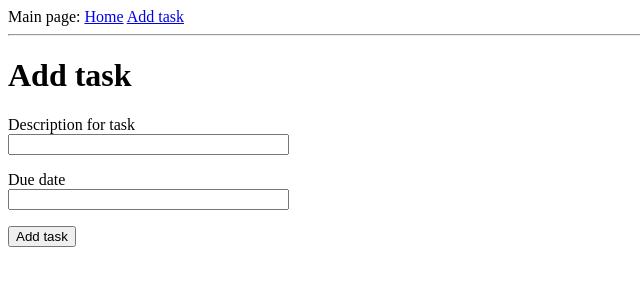
After one commit to TheSergeyS/test_flask, a Flask app: page /AddTask in a window 1280 px wide. The commit adds this page. Shown: the top 300 px of the page, without its empty margins (0-640 px from the left). Run offline with Flask 2, Linux system fonts and the light colour scheme.

Commit message:
add new files

```diff
--- /dev/null
+++ b/set_app.txt
@@ -0,0 +1,3 @@
+cd C:\Python\web\Test_Flask
+SET FLASK_DEBUG=1
+SET FLASK_APP=test_webapp.py
--- a/webapp/__init__.py
+++ b/webapp/__init__.py
@@ -1,5 +1,16 @@
 from flask import Flask
+from webapp import datastorage
+from webapp.config import Config
 
 app = Flask(__name__)
+app.config.from_object(Config)
+conn = datastorage.init()
 
+# SECRET_KEY = os.environ.get('SECRET_KEY') or 'you-will-never-guess'
+app.config.from_object(Config)
 from webapp import routes
+
+
+# Для отладки в Шарме, потом удалить
+if __name__ == '__main__':
+    app.run()
--- /dev/null
+++ b/webapp/datastorage.py
@@ -0,0 +1,52 @@
+import sqlite3
+
+db_filename = 'testDB.sqllite'
+
+def init():
+
+    conn = sqlite3.connect(db_filename)
+    curs = conn.cursor()
+    curs.execute("""
+            CREATE TABLE IF NOT EXISTS "TaskQueue" (
+              id INTEGER PRIMARY KEY,
+              Description TEXT,
+              _is_done boolean default FALSE,
+              _is_deleted boolean default FALSE,
+              CreatedOn Date DEFAULT CURRENT_DATE,
+              DueDate Date);
+              """)
+
+    return conn
+
+def add_task(conn, description, duedate):
+
+    # 1.
+    cursor = conn.cursor()
+    query = """INSERT INTO TaskQueue (Description, DueDate)
+                VALUES (:description, :duedate)"""
+    cursor.execute(query, {'description': description, 'duedate': duedate})
+    conn.commit()
+
+    # 2.
+    # cursor = conn.cursor()
+    # cursor.execute("INSERT INTO TaskQueue (Description, DueDate) VALUES (?, ?)", (description, duedate))
+    # conn.commit()
+
+def mark_task_complete(conn, id_task):
+
+    cursor = conn.cursor()
+    query = "UPDATE TaskQueue SET _is_done = 'TRUE' WHERE id = :id"
+    cursor.execute(query, {'id':id_task})
+    conn.commit()
+
+def read_all_tasks(conn):
+
+    cursor = conn.cursor()
+    cursor.execute("SELECT * FROM TaskQueue WHERE _is_done = 'FALSE'")
+
+    return cursor.fetchall()
+
+    # print("[%-2s] [%-20s] [%-10s] [%-10s] [%s]" % ("id", "description", "is_deleted", "createdon", "duedate"))
+    # for row in cursor.fetchall():
+    #     id, description, _is_done, _is_deleted, createdon, duedate = row
+    #     print("{%-2s} %-22s [%-10s] (%-10s) (%s)" % (id, description, _is_deleted, createdon, duedate))
--- /dev/null
+++ b/webapp/forms.py
@@ -0,0 +1,9 @@
+from flask_wtf import FlaskForm
+from wtforms import StringField, PasswordField, BooleanField, SubmitField, DateField
+from wtforms.validators import DataRequired
+
+class AddTaskForm(FlaskForm):
+    description_task = StringField('Description for task')
+    # duedate_for_task = DateField('Due date', validators=[DataRequired()])
+    duedate_for_task = StringField('Due date')
+    submit = SubmitField('Add task')
--- a/webapp/routes.py
+++ b/webapp/routes.py
@@ -1,7 +1,17 @@
 from webapp import app
-from flask import render_template
+from flask import render_template, flash, redirect
+from webapp.forms import AddTaskForm
 
 @app.route('/')
 @app.route('/index')
 def index():
-    return render_template('index.html', title = 'Home')
+    return render_template('index.html')
+
+@app.route('/AddTask', methods=['GET', 'POST'])
+def AddTask():
+    form = AddTaskForm()
+    if form.validate_on_submit():
+        flash('Add task: {} with duedate: {}'.format(form.description_task, form.duedate_for_task))
+        return redirect('/index')
+        # pass
+    return render_template('AddTask.html', title = 'Add new task', form=form)
--- /dev/null
+++ b/webapp/templates/AddTask.html
@@ -0,0 +1,17 @@
+{% extends 'base.html' %}
+
+{% block content %}
+    <h1>Add task</h1>
+    <form action="" method="post" novalidate>
+        {{ form.hidden_tag() }}
+        <p>
+            {{ form.description_task.label }}<br>
+            {{ form.description_task(size=32) }}
+        </p>
+        <p>
+            {{ form.duedate_for_task.label }}<br>
+            {{ form.duedate_for_task(size=32) }}
+        </p>
+        <p>{{ form.submit() }}</p>
+    </form>
+{% endblock %}
--- a/webapp/templates/base.html
+++ b/webapp/templates/base.html
@@ -1,13 +1,28 @@
 <!DOCTYPE html>
 <html lang="en">
-<head>
     <head>
+        {% if title %}
         <title>{{ title }}</title>
+        {% else %}
+        <title>Web Twitter Data Mining</title>
+        {% endif %}
     </head>
-</head>
-<body>
-    <div>Main page: <a href="/index">Home</a></div>
-    <hr>
-    {% block content %}{% endblock %}
-</body>
+    <body>
+        <div>
+            Main page:
+            <a href="/index">Home</a>
+            <a href="/AddTask">Add task</a>
+        </div>
+        <hr>
+        {% with messages = get_flashed_messages() %}
+        {% if messages %}
+        <ul>
+            {% for message in messages %}
+            <li>{{ message }}</li>
+            {% endfor %}
+        </ul>
+        {% endif %}
+        {% endwith %}
+        {% block content %}{% endblock %}
+    </body>
 </html>
```
Also changed, not shown: webapp/config.py (added, +11 -0 lines), webapp/templates/index.html (+0 -13 lines).
